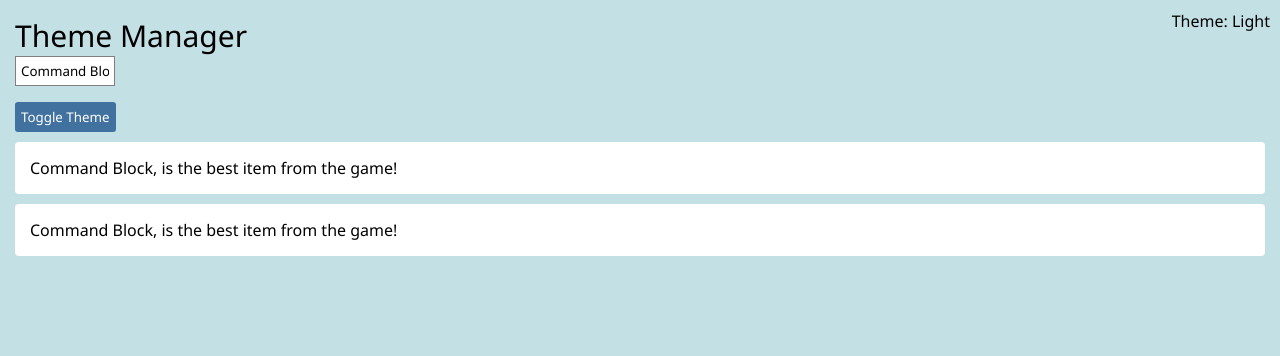
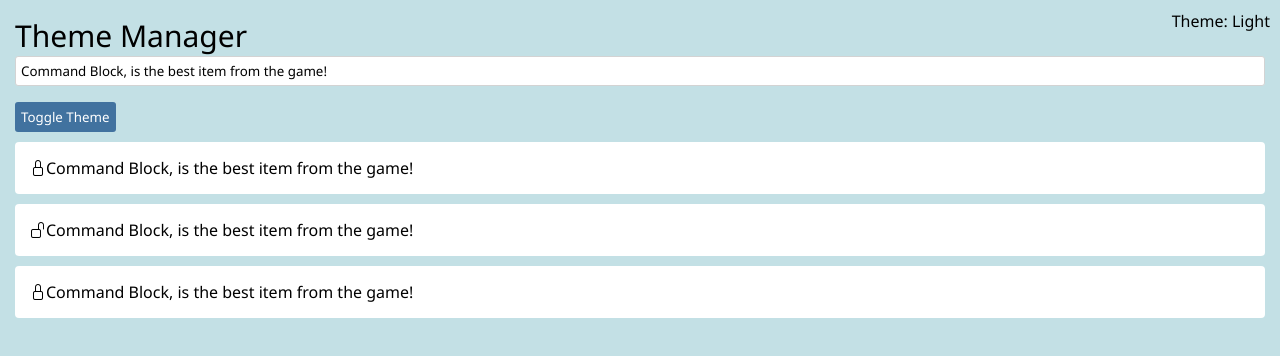
Before and after one commit to SamukaDEV/smk-react-context-example, a React (Create React App) app: page / in a window 1280 px wide. Shown: the top 356 px of the page. Built offline with nearby package versions, Linux system fonts and the light colour scheme.

Commit message:
3 files modified

```diff
--- a/src/App.js
+++ b/src/App.js
@@ -1,7 +1,7 @@
 import React, { useContext, useState, useEffect } from 'react';
 import './style.css';
 import AppContext from './context';
-import Widget from './Widget';
+import Card from './Widget';
 import StyleTheme from './styles';
 
 const App = () => {
@@ -26,7 +26,7 @@ const App = () => {
         <div htmlFor="example" style={{ fontSize: 30, ...theme.text }}>
           Theme Manager
         </div>
-        <div>
+        <div style={{ display: 'flex', marginBottom: 10 }}>
           <input
             type="text"
             placeholder="Type here..."
@@ -53,8 +53,9 @@ const App = () => {
         Theme: {theme.name}
       </div>
       <div style={{ marginTop: 10 }}>
-        <Widget />
-        <Widget />
+        <Card enabled={true} />
+        <Card enabled={false} />
+        <Card enabled={true} />
       </div>
     </div>
   );
--- a/src/Widget.js
+++ b/src/Widget.js
@@ -1,10 +1,15 @@
 import React, { useContext } from 'react';
 import AppContext from './context';
 
-export default function Widget() {
+export default function Widget(props) {
   const { example, setExample, theme } = useContext(AppContext);
   return (
     <div className="card" style={theme.card}>
+      {props.enabled ? (
+        <i className="bi bi-lock" />
+      ) : (
+        <i className="bi bi-unlock" />
+      )}
       {example}
     </div>
   );
--- a/src/style.css
+++ b/src/style.css
@@ -1,3 +1,5 @@
+@import url('https://cdn.jsdelivr.net/npm/bootstrap-icons@1.5.0/font/bootstrap-icons.css');
+
 * {
   font-family: 'Segoe UI', Tahoma, Geneva, Verdana, sans-serif;
 }
@@ -17,11 +19,13 @@ p {
 
 input {
   outline: none;
-  width: 100;
+  width: 100%;
+  border-radius: 3px;
 }
 input[type='text'] {
   padding: 5px;
   border: 1px solid gray;
+  border-color: lightgray;
 }
 
 button {
```
